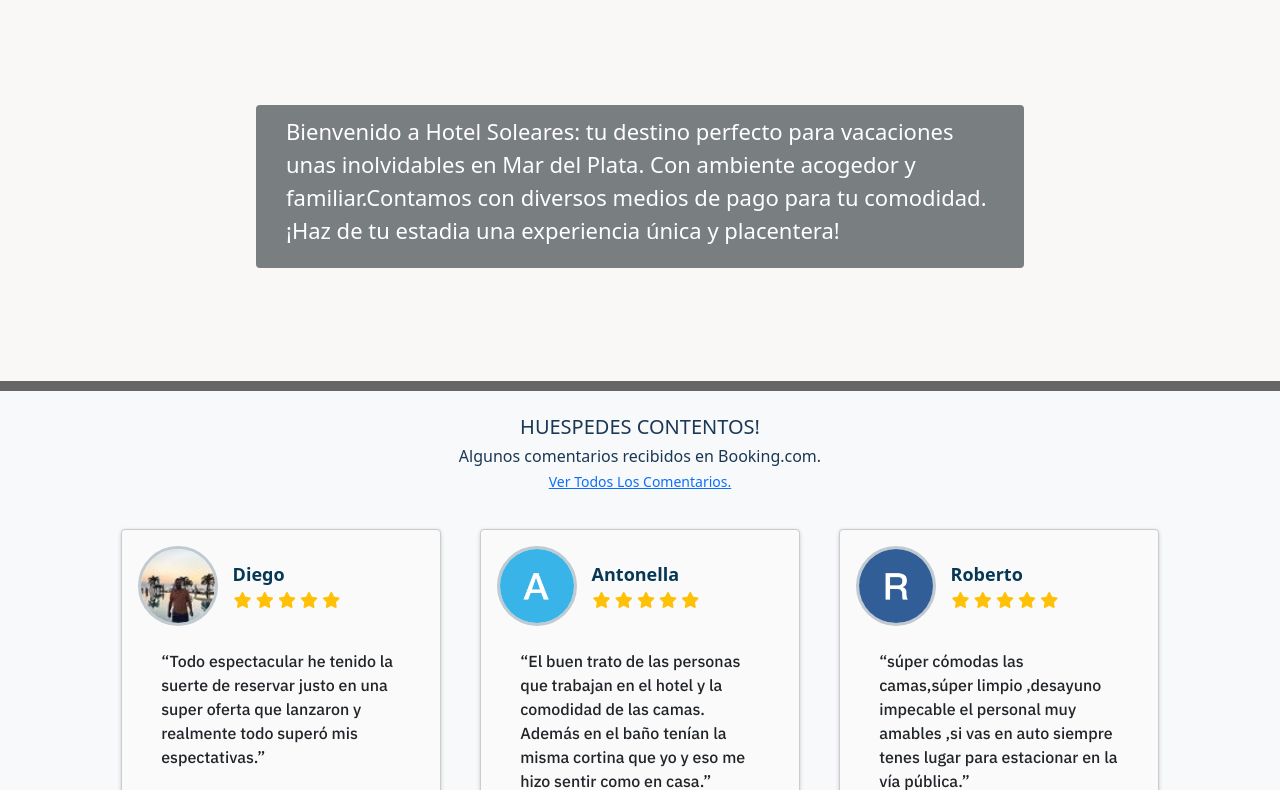
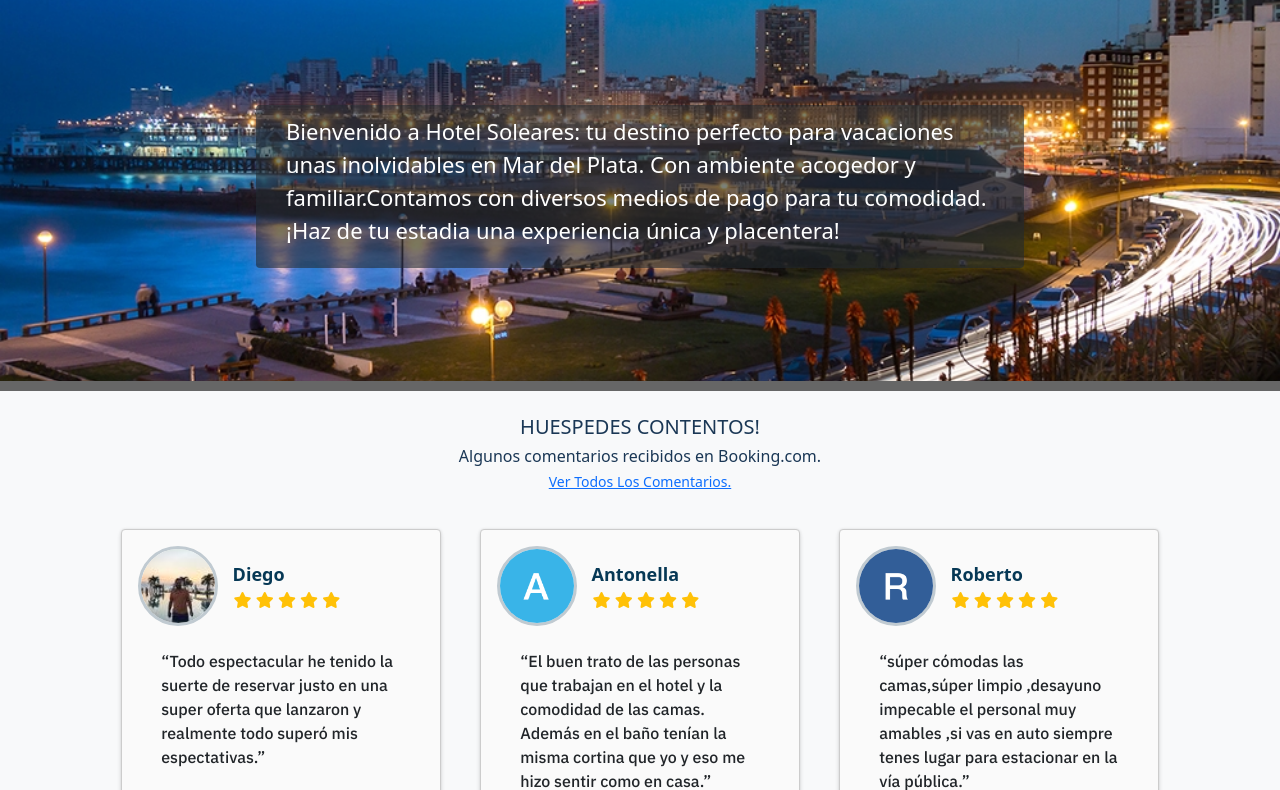
Before and after one commit to sslucasmv/entrega3lucasvolpe, a plain HTML site: page index.html in a window 1280 px wide. Shown: the part 125-915 px from the top of the page. Drawn offline with nearby package versions, Linux system fonts and the light colour scheme.

```diff
--- a/css/estilos.css
+++ b/css/estilos.css
@@ -13,7 +13,7 @@
 }
 
 .banner {
-    background: url(img/banner.jpg);
+    background: url(../img/banner.jpg);
     background-size: cover;
     -moz-background-size: cover;
     -webkit-background-size: cover;
```
